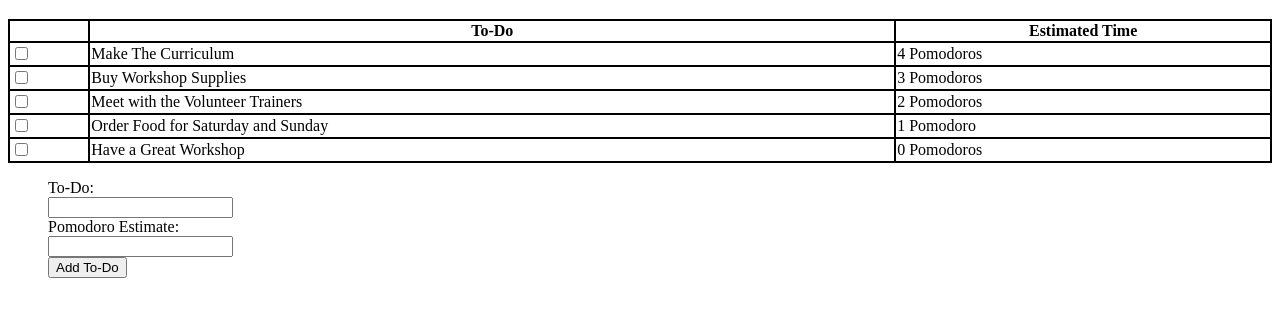
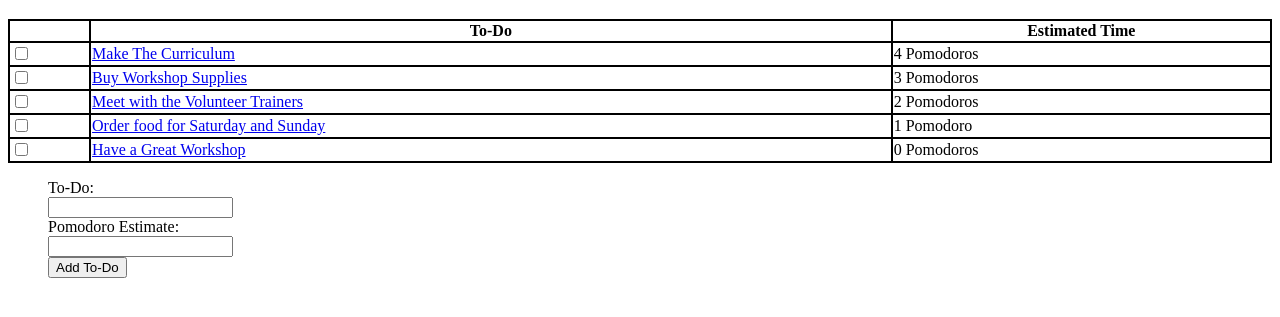
Before and after one commit to vincent1469/todo_app, a plain HTML site: page index.html in a window 1280 px wide. Shown: the part 61-378 px from the top of the page. Drawn offline with Linux system fonts and the light colour scheme.

Commit message:
Hyperlink

```diff
--- a/index.html
+++ b/index.html
@@ -21,27 +21,27 @@
               </tr>
               <tr>
                 <td><input type="checkbox"></td>
-                <td>Make The Curriculum</td>
+                <td><a href="show.html">Make The Curriculum</a></td>
                 <td>4 Pomodoros</td>
               </tr>
               <tr>
                 <td><input type="checkbox"></td>
-                <td>Buy Workshop Supplies</td>
+                <td><a href="show.html">Buy Workshop Supplies</a></td>
                 <td>3 Pomodoros</td>
               </tr>
               <tr>
                 <td><input type="checkbox"></td>
-                <td>Meet with the Volunteer Trainers</td>
+                <td><a href="show.html">Meet with the Volunteer Trainers</a></td>
                 <td>2 Pomodoros</td>
               </tr>
               <tr>
                 <td><input type="checkbox"></td>
-                <td>Order Food for Saturday and Sunday</td>
+                <td><a href="show.html">Order food for Saturday and Sunday</a></td>
                 <td>1 Pomodoro</td>
               </tr>
               <tr>
                 <td><input type="checkbox"></td>
-                <td>Have a Great Workshop</td>
+                <td><a href="show.html">Have a Great Workshop</a></td>
                 <td>0 Pomodoros</td>
               </tr>
             </table>
```
